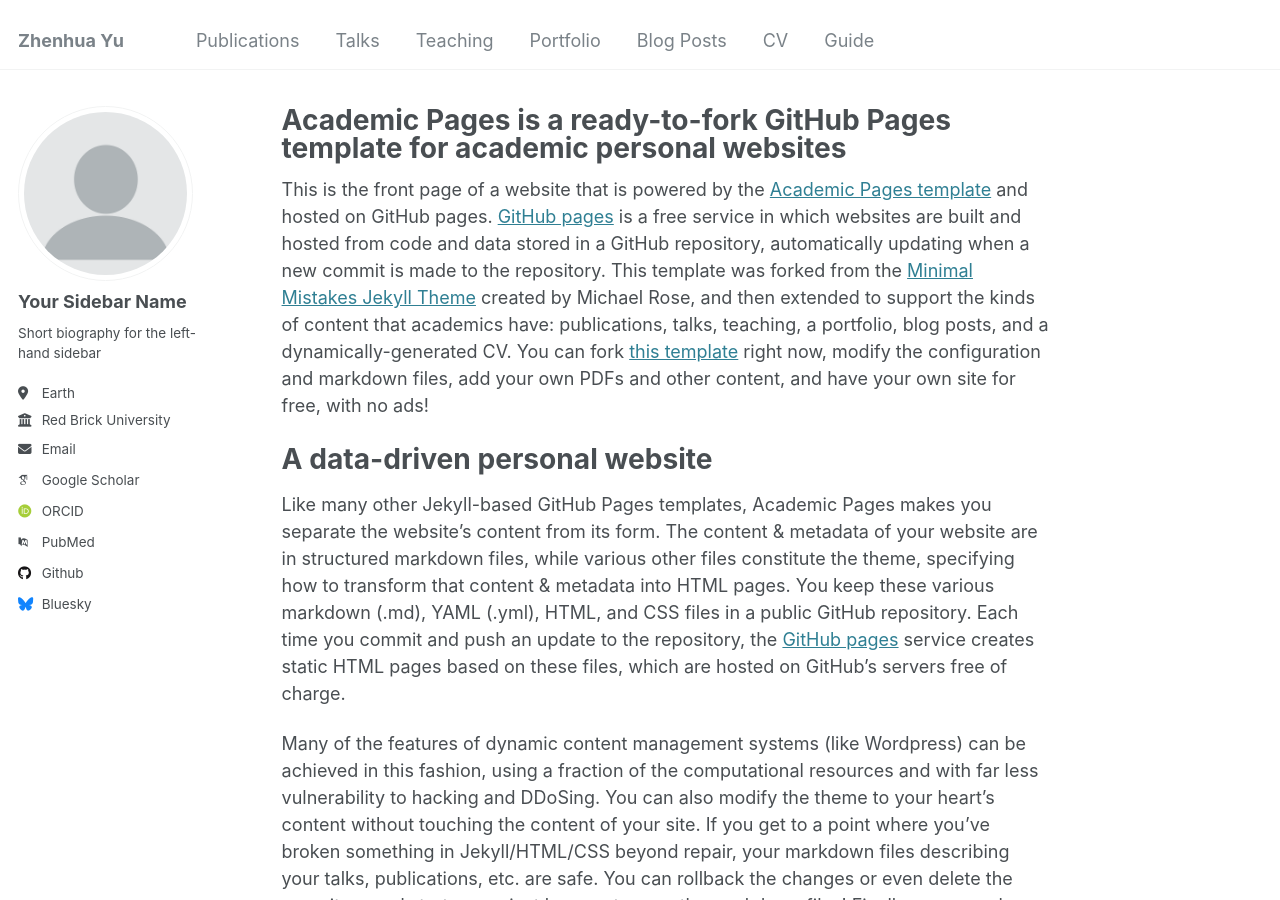
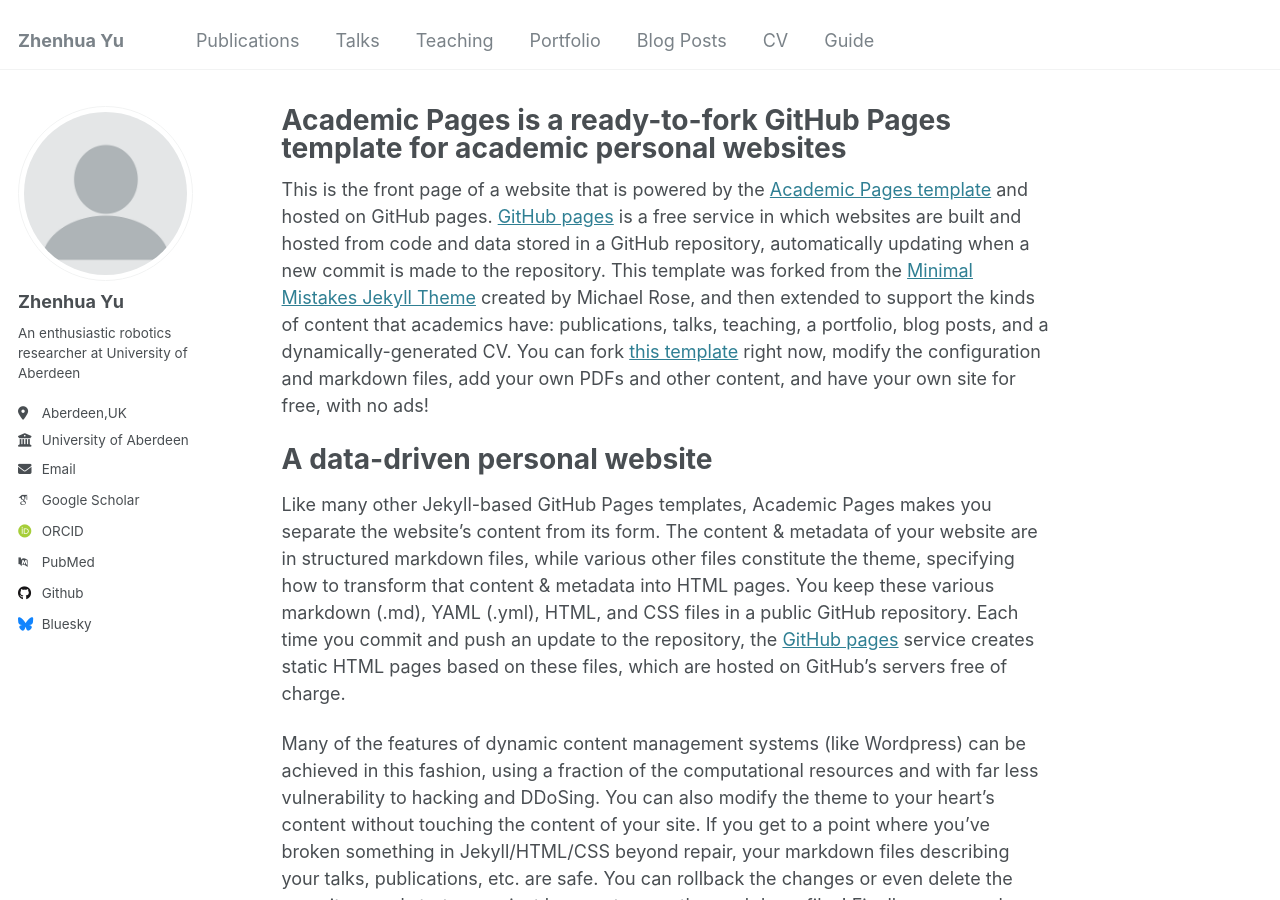
Before and after one commit to DrZhenhuaYu/DrZhenhuaYu.github.io, a Jekyll site: the page built from _pages/about.md, in a window 1280 px wide and 900 px high. Built offline with Jekyll 4.4.1, drawn with Linux system fonts in a browser that asks for light colours; some web fonts are replaced.

Commit message:
Update _config.yml

```diff
--- a/_config.yml
+++ b/_config.yml
@@ -22,13 +22,13 @@
 author:
   # Biographic information
   avatar           : "profile.png"
-  name             : "Your Sidebar Name"
+  name             : "Zhenhua Yu"
   pronouns         : # example: "she/her"
-  bio              : "Short biography for the left-hand sidebar"
-  location         : "Earth"
-  employer         : "Red Brick University"
+  bio              : "An enthusiastic robotics researcher at University of Aberdeen"
+  location         : "Aberdeen,UK"
+  employer         : "University of Aberdeen"
   uri              : # URL
-  email            : "none@example.org"
+  email            : "zhenhua.yu@abdn.ac.uk"
 
   # Academic websites
   arxiv            : # URL - Update with the correct link to your profile
```
